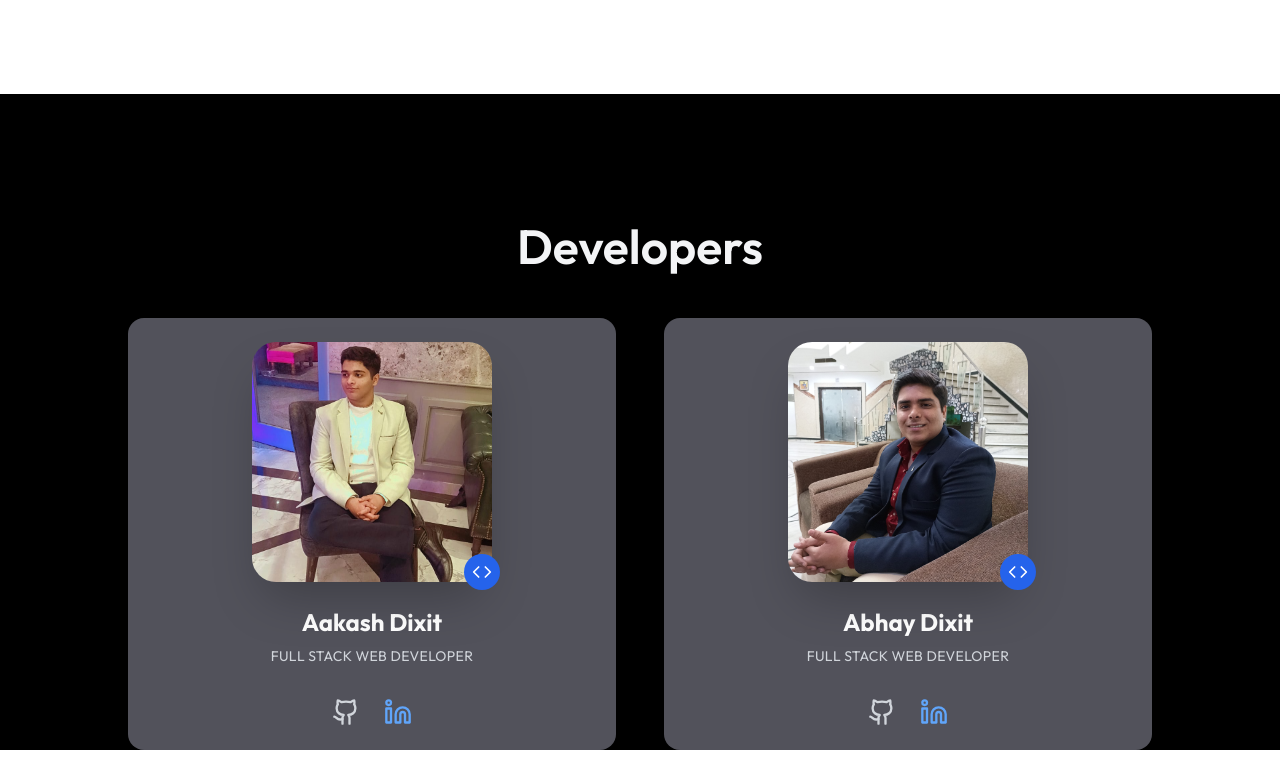
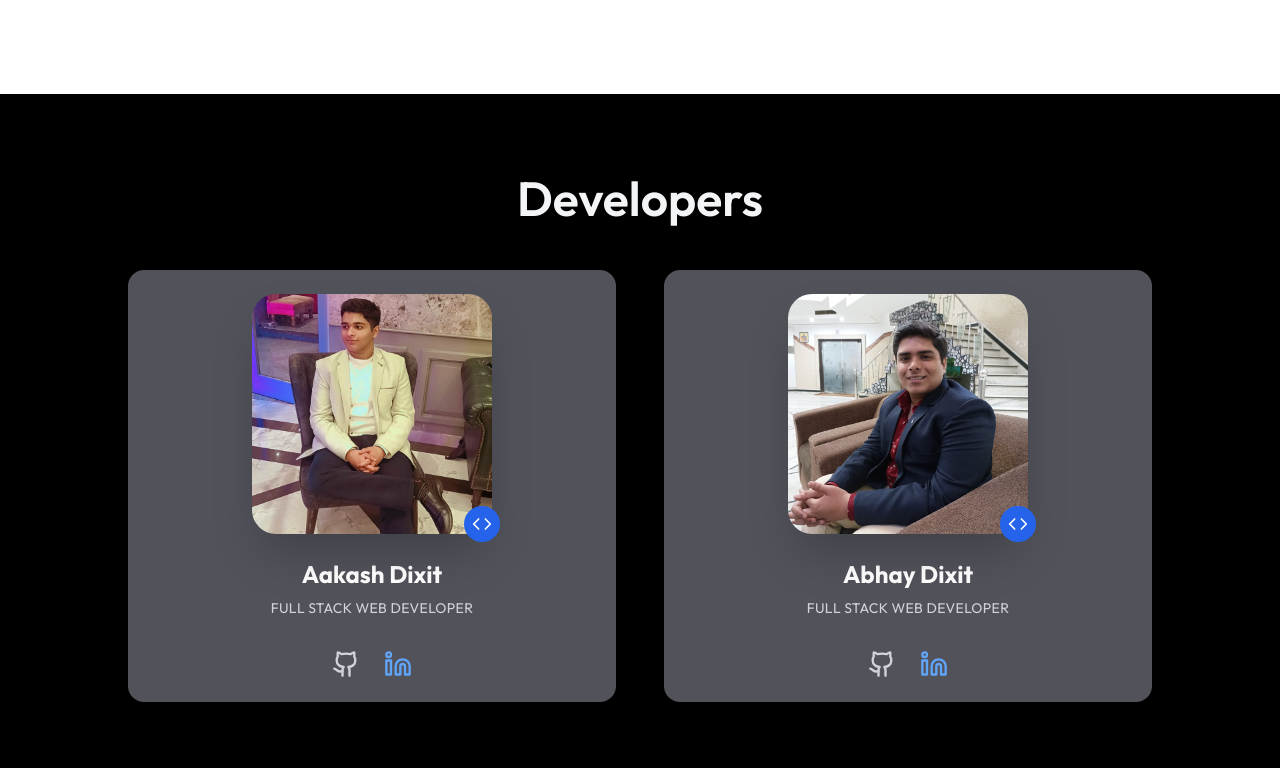
Before and after one commit to aakashdixit22/scribeai, a Next.js app: page / in a window 1280 px wide. Shown: the part 1328-2096 px from the top of the page. Built offline with nearby package versions, Linux system fonts and the light colour scheme; no server answers.

Commit message:
Padding updated

```diff
--- a/src/components/Developers.jsx
+++ b/src/components/Developers.jsx
@@ -67,7 +67,7 @@
   ];
 
   return (
-    <section className="bg-black pt-32">
+    <section className="bg-black py-20">
       <div className="container mx-auto px-20">
         <div className="text-center mb-12">
         <h2 className="lg:text-5xl text-4xl md:text-5xl font-semibold text-gray-100 mb-6">Developers</h2>
```
